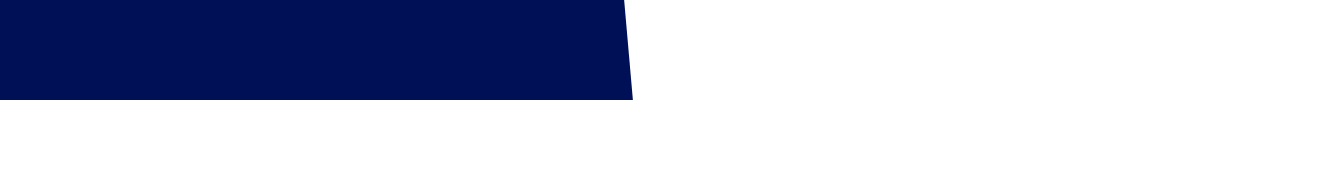
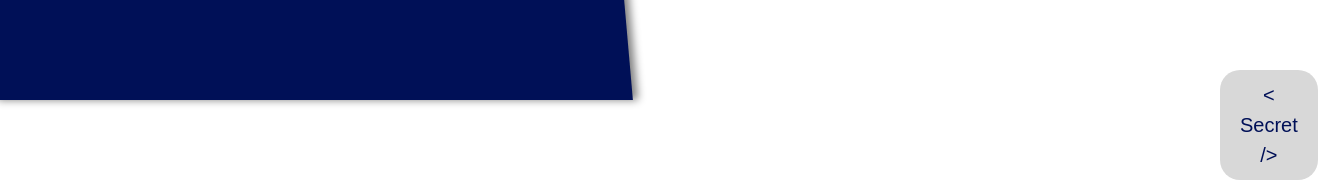
Before and after one commit to RamyOuda/Angular-Meme-Generator, an Angular app: page /home in a window 1280 px wide. Shown: the part 708-888 px from the top of the page, 1318 px wide, since content can reach past the window. Before the commit the page ends 808 px from the top, so only its background shows below. Built offline with nearby package versions, Linux system fonts and the light colour scheme; a web font is replaced by a local one.

Commit message:
Add Secret button

```diff
--- a/src/app/home/home.component.css
+++ b/src/app/home/home.component.css
@@ -14,6 +14,7 @@
   transform: skewX(5deg);
   width: 50%;
   background-color: #001057;
+  box-shadow: 5px 0 8px #808080;
 }
 
 .form-header {
@@ -121,7 +122,8 @@ h2 {
   bottom: 10px;
 }
 
-.submit-notif {
+.submit-notif,
+.secret {
   font-family: "Gemunu Libre", sans-serif;
   color: #001057;
   font-size: 20px;
@@ -131,3 +133,20 @@ h2 {
   display: flex;
   justify-content: center;
 }
+
+/* secret */
+
+.secret {
+  background-color: #d8d8d8;
+  border-radius: 20px;
+  padding: 10px 20px;
+  text-decoration: none;
+  position: absolute;
+  top: 200px;
+  left: 580px;
+  transition: ease 500ms;
+}
+
+.secret:hover {
+  background-color: #a5a5a5;
+}
--- a/src/app/home/home.component.html
+++ b/src/app/home/home.component.html
@@ -67,6 +67,7 @@
     <!--  -->
     <div class="meme-footer">
       <p>&lt; Updates live! /&gt;</p>
+      <a class="secret" routerLink="/secret">&lt; Secret /&gt;</a>
     </div>
   </div>
 </div>
```
